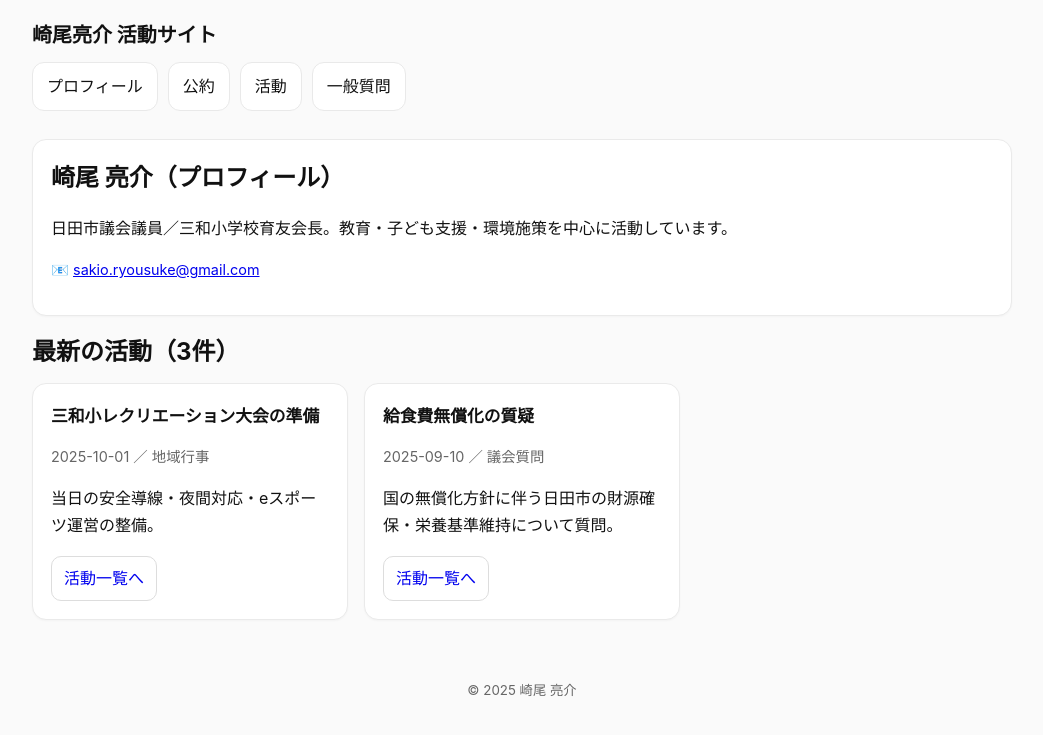
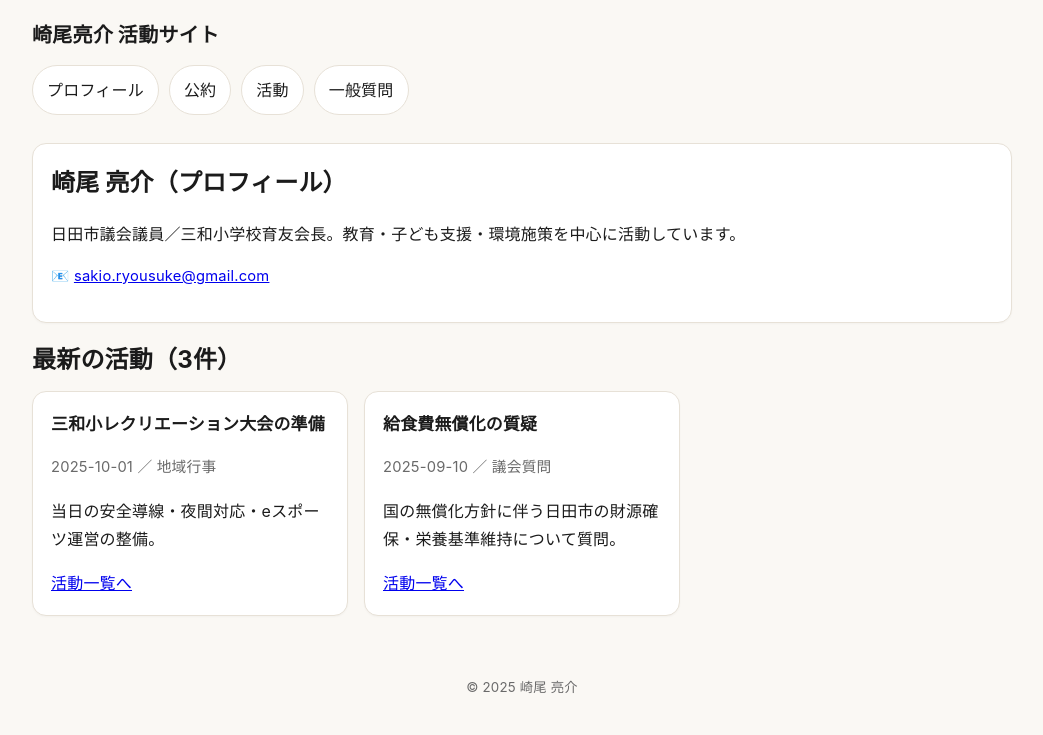
Before and after one commit to sakioryousuke-eng/activity-site, a Jekyll site: the page built from index.html, in a window 1280 px wide. Shown: the top 735 px of the page, without its empty margins (118-1161 px from the left). Built offline with Jekyll 4.4.1, drawn with Linux system fonts in a browser that asks for light colours.

Commit message:
Update default.html

```diff
--- a/_layouts/default.html
+++ b/_layouts/default.html
@@ -5,47 +5,86 @@
   <title>{{ page.title }} | {{ site.title }}</title>
   <meta name="viewport" content="width=device-width, initial-scale=1, viewport-fit=cover">
   {% seo %}
-    <style>
-    :root { --max: 980px; --pad: 16px; --radius: 14px; }
-    * { box-sizing: border-box; }
-    body { margin:0; font:16px/1.7 -apple-system,BlinkMacSystemFont,"Noto Sans JP",sans-serif; color:#111; background:#fafafa; }
-    header,main,footer { max-width:var(--max); margin:0 auto; padding:0 var(--pad); }
-    header { padding:18px 0 10px; }
-    h1 { font-size:1.25rem; margin:0; font-weight:700; }
-    nav ul { list-style:none; display:flex; gap:10px; flex-wrap:wrap; padding:0; margin:10px 0 0; }
-    nav a { display:block; padding:10px 14px; border:1px solid #e9e9e9; border-radius:12px; text-decoration:none; color:#111; background:#fff; }
-    nav a:hover { background:#f4f4f4; }
-    main { padding:18px 0 30px; }
-    .grid { display:grid; grid-template-columns:repeat(auto-fill,minmax(280px,1fr)); gap:16px; }
-    .card {
-      border:1px solid #eaeaea; border-radius:14px; padding:18px; background:#fff;
+  <style>
+    :root{
+      --brand-bg:#faf8f4;
+      --brand-text:#1b1b1b;
+      --brand-muted:#6a6a6a;
+      --brand-border:#e7e1d7;
+      --brand-card:#ffffff;
+      --brand-accent:#2e7d32;      /* 深めの緑 */
+      --brand-accent-2:#f57c00;    /* 温かいオレンジ */
+      --radius:14px;
+      --max:980px;
+      --pad:16px;
+    }
+    *{box-sizing:border-box}
+    html,body{height:100%}
+    body{
+      margin:0; background:var(--brand-bg); color:var(--brand-text);
+      font:16px/1.75 -apple-system,BlinkMacSystemFont,"Hiragino Kaku Gothic ProN","Noto Sans JP",Segoe UI,Roboto,sans-serif;
+      letter-spacing:.2px;
+    }
+    header,main,footer{max-width:var(--max); margin:0 auto; padding:0 var(--pad)}
+    header{padding:18px 0 10px}
+    h1{margin:0; font-size:1.25rem; font-weight:800; letter-spacing:.3px}
+    nav ul{list-style:none; display:flex; gap:10px; flex-wrap:wrap; padding:0; margin:12px 0 0}
+    .chip{
+      display:inline-flex; align-items:center; gap:8px;
+      padding:10px 14px; border:1px solid var(--brand-border);
+      border-radius:999px; text-decoration:none; color:var(--brand-text); background:#fff;
+      transition:transform .06s ease, background .15s ease;
+    }
+    .chip:hover{background:#fff7ed; transform:translateY(-1px)}
+    .chip:active{transform:translateY(0)}
+    main{padding:18px 0 30px}
+    .grid{display:grid; grid-template-columns:repeat(auto-fill,minmax(280px,1fr)); gap:16px}
+    .card{
+      border:1px solid var(--brand-border); border-radius:var(--radius); padding:18px; background:var(--brand-card);
       box-shadow:0 1px 2px rgba(0,0,0,.03);
     }
-    .card h3{ margin:0 0 6px; font-size:1.05rem; }
-    .muted { color:#666; font-size:.9rem; }
-    .btn-link{ display:inline-block; padding:8px 12px; border:1px solid #ddd; border-radius:10px; text-decoration:none; }
-    .btn-link:hover{ background:#f6f6f6; }
-    footer { padding:26px 0; color:#666; text-align:center; }
+    .card h3{margin:0 0 6px; font-size:1.06rem}
+    .muted{color:var(--brand-muted); font-size:.92rem}
+    .btn{
+      display:inline-flex; align-items:center; gap:.5em;
+      padding:9px 12px; border-radius:12px; text-decoration:none; border:1px solid var(--brand-border);
+      background:#fff; color:var(--brand-text); transition:filter .15s ease, background .15s ease, border-color .15s ease;
+    }
+    .btn:hover{background:#fffdf8}
+    .btn-primary{
+      border-color:transparent; background:var(--brand-accent); color:#fff;
+    }
+    .btn-primary:hover{filter:brightness(1.03)}
+    .btn-outline{
+      border-color:var(--brand-accent); color:var(--brand-accent); background:transparent;
+    }
+    .btn-outline:hover{background:#eff7f0}
+    .pill{
+      display:inline-block; padding:.2em .6em; border-radius:999px; font-size:.82rem; border:1px solid var(--brand-border);
+      background:#fff7ed; color:#6a3a00;
+    }
+    .pill.green{background:#edf7ef; color:#215a26; border-color:#cfe6d2}
+    footer{padding:26px 0; color:var(--brand-muted); text-align:center}
 
-    /* モーダル（前回と同じ仕様。ここは触らない場合このまま） */
-    #pdf-modal { position:fixed; inset:0; background:rgba(0,0,0,.82); display:none; z-index:9999; }
-    #pdf-modal-inner { width:100vw; height:100vh; display:flex; align-items:center; justify-content:center; }
-    #pdf-modal-box { width:90vw; height:90vh; background:#fff; border-radius:12px; overflow:hidden; box-shadow:0 10px 30px rgba(0,0,0,.35); }
-    #pdf-modal-box object, #pdf-modal-box embed { width:100%; height:100%; display:block; }
-    #pdf-close { position:fixed; top:14px; right:14px; background:#fff; border-radius:999px; padding:10px 14px; border:1px solid #ddd; cursor:pointer; }
-    @media (max-width: 600px){ #pdf-modal-box{ width:96vw; height:90vh; } }
+    /* === モーダル（動作安定版のまま） === */
+    #pdf-modal{position:fixed; inset:0; background:rgba(0,0,0,.82); display:none; z-index:9999}
+    #pdf-modal-inner{width:100vw; height:100vh; display:flex; align-items:center; justify-content:center}
+    #pdf-modal-box{width:90vw; height:90vh; background:#fff; border-radius:12px; overflow:hidden; box-shadow:0 10px 30px rgba(0,0,0,.35)}
+    #pdf-modal-box object,#pdf-modal-box embed{width:100%; height:100%; display:block}
+    #pdf-close{position:fixed; top:14px; right:14px; background:#fff; border-radius:999px; padding:10px 14px; border:1px solid var(--brand-border); cursor:pointer}
+    @media (max-width:600px){#pdf-modal-box{width:96vw; height:90vh}}
   </style>
-  <noscript><style>.js-only{display:none !important;}</style></noscript>
+  <noscript><style>.js-only{display:none!important}</style></noscript>
 </head>
 <body>
   <header>
     <h1>{{ site.title | default: "activity-site" }}</h1>
     <nav>
       <ul>
-        <li><a href="{{ '/' | relative_url }}">プロフィール</a></li>
-        <li><a href="{{ '/pages/promise.html' | relative_url }}">公約</a></li>
-        <li><a href="{{ '/pages/activity.html' | relative_url }}">活動</a></li>
-        <li><a href="{{ '/pages/matrix.html' | relative_url }}">一般質問</a></li>
+        <li><a class="chip" href="{{ '/' | relative_url }}">プロフィール</a></li>
+        <li><a class="chip" href="{{ '/pages/promise.html' | relative_url }}">公約</a></li>
+        <li><a class="chip" href="{{ '/pages/activity.html' | relative_url }}">活動</a></li>
+        <li><a class="chip" href="{{ '/pages/matrix.html' | relative_url }}">一般質問</a></li>
       </ul>
     </nav>
   </header>
@@ -58,68 +97,41 @@
     <small>&copy; {{ site.time | date: '%Y' }} 崎尾 亮介</small>
   </footer>
 
-  <!-- PDFモーダル（HTML要素を必ず同梱） -->
+  <!-- PDFモーダル -->
   <div id="pdf-modal" role="dialog" aria-modal="true" aria-label="PDF viewer" class="js-only">
-    <button id="pdf-close" type="button" aria-label="閉じる">閉じる</button>
-    <div id="pdf-modal-inner">
-      <div id="pdf-modal-box" aria-live="polite" aria-busy="false"></div>
-    </div>
+    <button id="pdf-close" type="button" aria-label="閉じる" class="btn">閉じる</button>
+    <div id="pdf-modal-inner"><div id="pdf-modal-box" aria-live="polite" aria-busy="false"></div></div>
   </div>
 
-  <!-- 安全版スクリプト：委譲＋フォールバック＋iOS回避 -->
+  <!-- 安定版スクリプト（委譲＋フォールバック＋iOS回避） -->
   <script>
   (function(){
-    var modal = document.getElementById('pdf-modal');
-    var box = document.getElementById('pdf-modal-box');
-    var btnClose = document.getElementById('pdf-close');
+    var modal=document.getElementById('pdf-modal');
+    var box=document.getElementById('pdf-modal-box');
+    var btnClose=document.getElementById('pdf-close');
 
-    function absoluteUrl(href){
-      // ブラウザに解決させる（baseurl二重付与や相対パス崩れを避ける）
-      var a = document.createElement('a'); a.href = href; return a.href;
+    function absoluteUrl(href){var a=document.createElement('a');a.href=href;return a.href;}
+    function isIOSorSafari(){var ua=navigator.userAgent;return /iPhone|iPad|iPod/.test(ua)||(/Safari/.test(ua)&&!/Chrome/.test(ua));}
+    function openPdf(url){
+      box.innerHTML='<object data="'+url+'#view=FitH" type="application/pdf">'+
+        '<div style="padding:16px">PDFを埋め込めませんでした。<a href="'+url+'" target="_blank" rel="noopener">新しいタブで開く</a></div>'+
+      '</object>';
+      modal.style.display='block';
     }
-    function isIOSorSafari(){
-      var ua = navigator.userAgent;
-      var isiOS = /iPhone|iPad|iPod/.test(ua);
-      var isSafari = /Safari/.test(ua) && !/Chrome/.test(ua);
-      return isiOS || isSafari;
-    }
-    function openPdf(url){
-      // 埋め込み不可の環境もあるので <object> で代替テキスト付き
-      box.innerHTML = '<object data="'+url+'#view=FitH" type="application/pdf">' +
-        '<div style="padding:16px">PDFを埋め込めませんでした。' +
-        '<a href="'+url+'" target="_blank" rel="noopener">新しいタブで開く</a></div>' +
-        '</object>';
-      modal.style.display = 'block';
-    }
-    function closePdf(){
-      modal.style.display = 'none';
-      box.innerHTML = '';
-    }
+    function closePdf(){modal.style.display='none'; box.innerHTML='';}
 
-    // イベント委譲：a.pdf-link / a[data-pdf] / a[data-modal="pdf"] を拾う
-    document.addEventListener('click', function(e){
-      var a = e.target.closest('a');
-      if(!a) return;
-      if(!(a.classList.contains('pdf-link') || a.hasAttribute('data-pdf') || (a.getAttribute('data-modal') === 'pdf'))) return;
+    document.addEventListener('click',function(e){
+      var a=e.target.closest('a'); if(!a) return;
+      if(!(a.classList.contains('pdf-link')||a.hasAttribute('data-pdf')||(a.getAttribute('data-modal')==='pdf'))) return;
+      var raw=a.getAttribute('data-pdf')||a.getAttribute('href'); if(!raw) return;
+      e.preventDefault();
+      var url=absoluteUrl(raw);
+      if(isIOSorSafari()) window.open(url,'_blank','noopener'); else openPdf(url);
+    },false);
 
-      var raw = a.getAttribute('data-pdf') || a.getAttribute('href');
-      if(!raw) return; // 何もしない（通常リンク）
-      e.preventDefault();
-
-      var url = absoluteUrl(raw);
-      if(isIOSorSafari()){
-        // 埋め込み不安定：最初から新規タブ
-        window.open(url, '_blank', 'noopener');
-      } else {
-        openPdf(url);
-      }
-    }, false);
-
-    btnClose.addEventListener('click', closePdf);
-    modal.addEventListener('click', function(e){ if(e.target === modal) closePdf(); });
-
-    // 予防：JSエラーで真っ白にならないように
-    window.addEventListener('error', function(){ try{ closePdf(); }catch(_){ } }, true);
+    btnClose.addEventListener('click',closePdf);
+    modal.addEventListener('click',function(e){if(e.target===modal) closePdf();});
+    window.addEventListener('error',function(){try{closePdf();}catch(_){ }},true);
   })();
   </script>
 </body>
```
